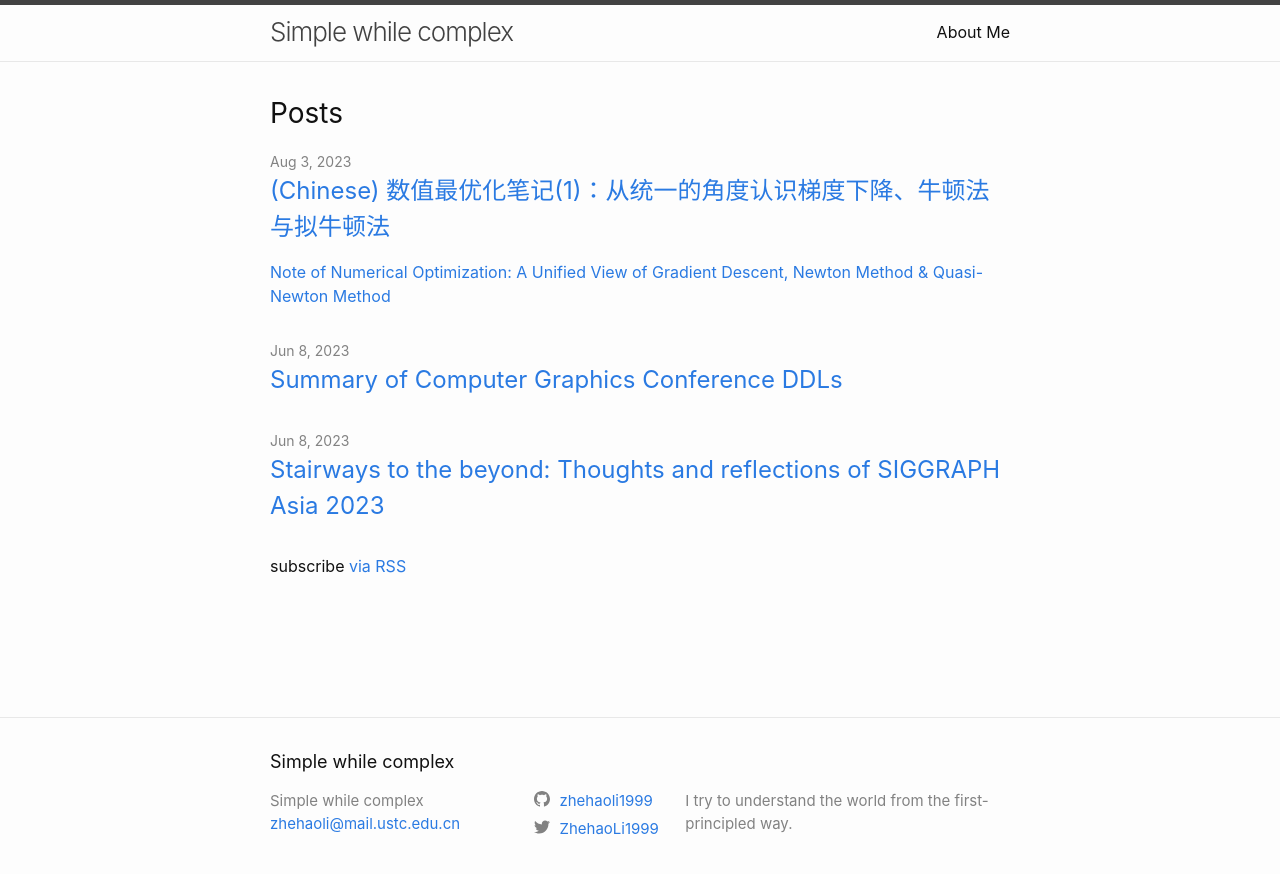
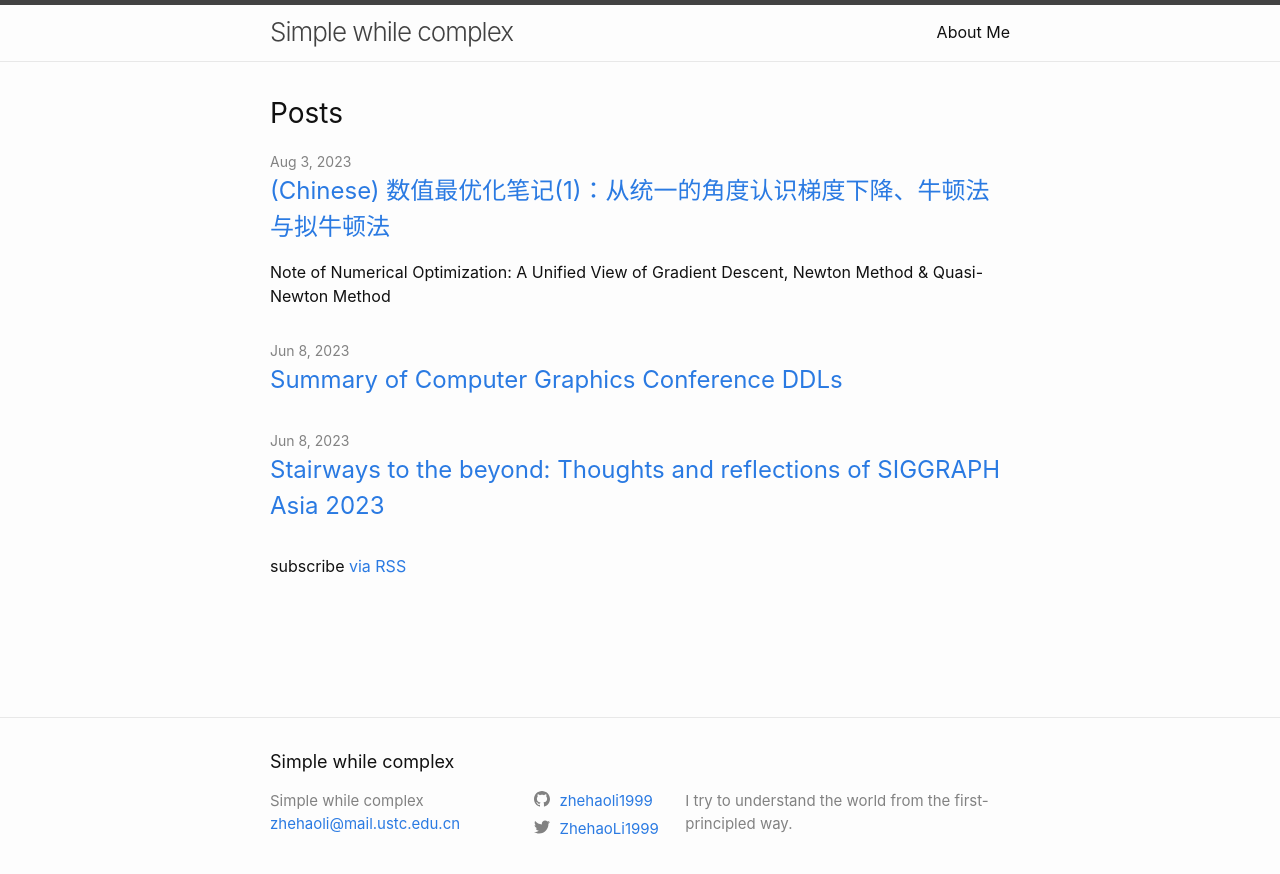
Before and after one commit to zhehaoli1999/zhehaoli1999.github.io, a Jekyll site: the page built from index.markdown, in a window 1280 px wide. Shown: the top 874 px of the page. Built offline with Jekyll 4.4.1, drawn with Linux system fonts in a browser that asks for light colours.

Commit message:
format fix

```diff
--- a/_layouts/home.html
+++ b/_layouts/home.html
@@ -22,11 +22,7 @@ layout: default
           </a>
         </h3>
         {%- if post.subtitle -%}
-          <h4>
-            <a class="page-content">
-              {{ post.subtitle | escape }}
-            </a>
-          </h4>
+        <span class="page-subtitle">{{ post.subtitle | escape }}</span>
         {%- endif -%}
 
         {%- if site.show_excerpts -%}
--- a/_sass/minima.scss
+++ b/_sass/minima.scss
@@ -6,6 +6,7 @@ $base-font-family: -apple-system, BlinkMacSystemFont, "Segoe UI", Roboto, Helvet
 $base-font-size:   16px !default;
 $base-font-weight: 400 !default;
 $small-font-size:  $base-font-size * 0.875 !default;
+$middle-font-size:  $base-font-size * 0.93 !default;
 $base-line-height: 1.5 !default;
 
 $spacing-unit:     30px !default;
--- a/_sass/minima/_layout.scss
+++ b/_sass/minima/_layout.scss
@@ -207,9 +207,9 @@
   @include relative-font-size(1.5);
 }
 
-.post-sublink {
-  //display: block;
-  @include relative-font-size(1.3);
+.post-subtitle {
+  font-size: $middle-font-size;
+  color: $grey-color-dark;
 }
 
 
```
